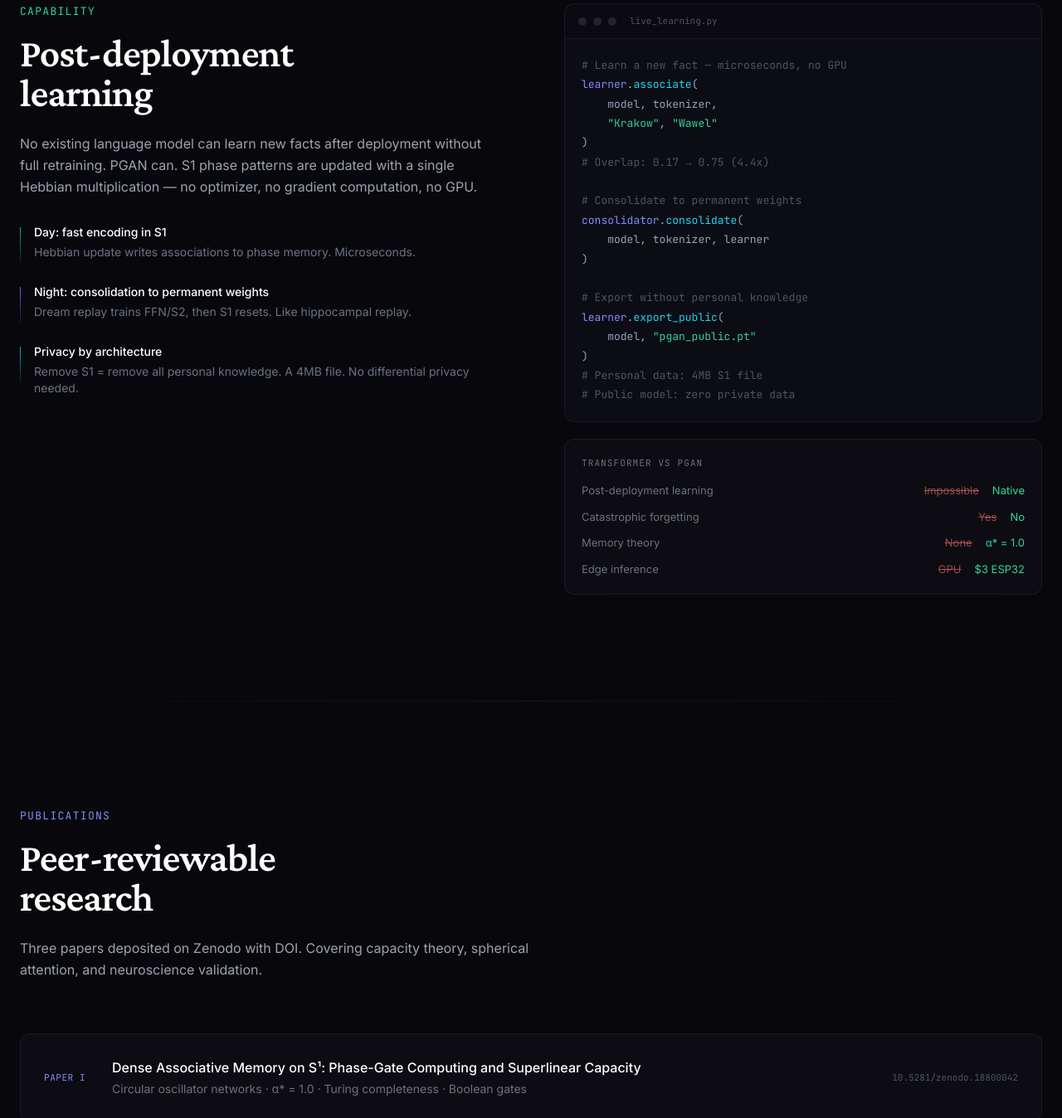
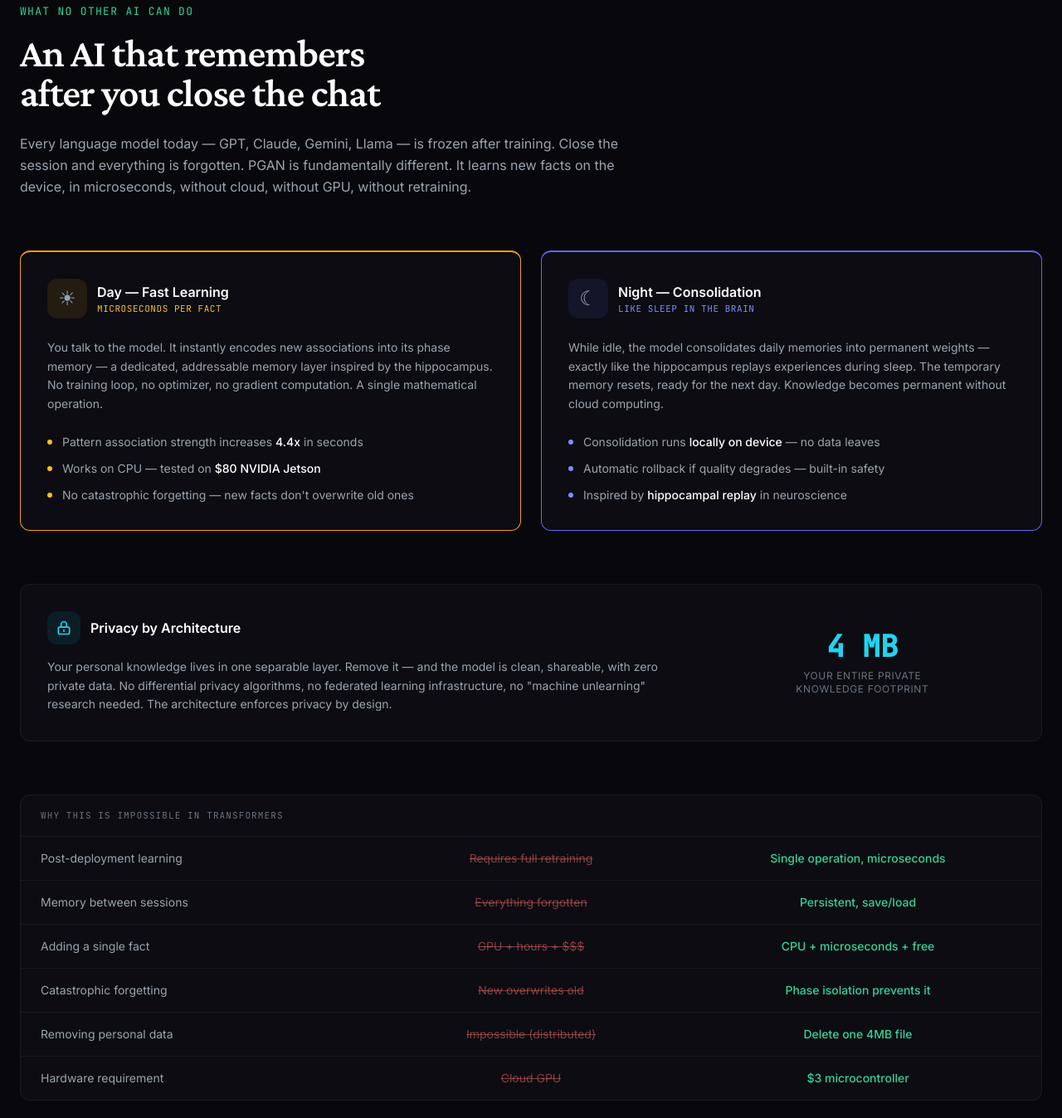
Before and after one commit to krisss0mecom/myreson-website, a plain HTML site: page index.html in a window 1280 px wide. Shown: the part 2967-4315 px from the top of the page at 83% size. Drawn offline with nearby package versions, Linux system fonts and the light colour scheme.

Commit message:
Redesign Live Learning section: day/night cycle, privacy, comparison - no code shown

```diff
--- a/index.html
+++ b/index.html
@@ -294,101 +294,121 @@
 <!-- Live Learning -->
 <section id="live-learning" class="py-24 md:py-32">
     <div class="max-w-7xl mx-auto px-6">
-        <div class="grid md:grid-cols-2 gap-16 md:gap-20 items-start">
-            <div class="reveal">
-                <p class="text-[13px] font-mono text-emerald-400 tracking-widest uppercase mb-4">Capability</p>
-                <h2 class="heading-serif text-3xl md:text-5xl text-white leading-tight mb-6">Post-deployment<br>learning</h2>
-                <p class="text-gray-400 leading-relaxed mb-8">
-                    No existing language model can learn new facts after deployment without full retraining. PGAN can. S1 phase patterns are updated with a single Hebbian multiplication &mdash; no optimizer, no gradient computation, no GPU.
-                </p>
+        <div class="max-w-3xl mb-16 reveal">
+            <p class="text-[13px] font-mono text-emerald-400 tracking-widest uppercase mb-4">What No Other AI Can Do</p>
+            <h2 class="heading-serif text-3xl md:text-5xl text-white leading-tight mb-6">An AI that remembers<br>after you close the chat</h2>
+            <p class="text-gray-400 leading-relaxed">Every language model today &mdash; GPT, Claude, Gemini, Llama &mdash; is frozen after training. Close the session and everything is forgotten. PGAN is fundamentally different. It learns new facts on the device, in microseconds, without cloud, without GPU, without retraining.</p>
+        </div>
 
-                <div class="space-y-5">
-                    <div class="flex items-start gap-4">
-                        <div class="w-px h-12 bg-gradient-to-b from-emerald-500 to-transparent mt-1 flex-shrink-0"></div>
+        <!-- Day/Night Cycle -->
+        <div class="grid md:grid-cols-2 gap-6 mb-16">
+            <!-- Day -->
+            <div class="glass rounded-xl p-8 reveal border-t-2 border-amber-500">
+                <div class="flex items-center gap-3 mb-6">
+                    <div class="w-12 h-12 rounded-xl bg-amber-500/10 flex items-center justify-center text-2xl">&#9728;</div>
                     <div>
-                            <div class="text-white font-medium text-sm mb-1">Day: fast encoding in S1</div>
-                            <div class="text-gray-500 text-sm">Hebbian update writes associations to phase memory. Microseconds.</div>
+                        <div class="text-white font-semibold">Day &mdash; Fast Learning</div>
+                        <div class="text-[11px] font-mono text-amber-400 uppercase tracking-wider">Microseconds per fact</div>
                     </div>
                 </div>
-                    <div class="flex items-start gap-4">
-                        <div class="w-px h-12 bg-gradient-to-b from-indigo-500 to-transparent mt-1 flex-shrink-0"></div>
-                        <div>
-                            <div class="text-white font-medium text-sm mb-1">Night: consolidation to permanent weights</div>
-                            <div class="text-gray-500 text-sm">Dream replay trains FFN/S2, then S1 resets. Like hippocampal replay.</div>
+                <p class="text-gray-400 text-sm leading-relaxed mb-6">You talk to the model. It instantly encodes new associations into its phase memory &mdash; a dedicated, addressable memory layer inspired by the hippocampus. No training loop, no optimizer, no gradient computation. A single mathematical operation.</p>
+                <div class="space-y-3">
+                    <div class="flex items-center gap-3">
+                        <div class="w-1.5 h-1.5 rounded-full bg-amber-400"></div>
+                        <span class="text-sm text-gray-400">Pattern association strength increases <span class="text-white font-medium">4.4x</span> in seconds</span>
+                    </div>
+                    <div class="flex items-center gap-3">
+                        <div class="w-1.5 h-1.5 rounded-full bg-amber-400"></div>
+                        <span class="text-sm text-gray-400">Works on CPU &mdash; tested on <span class="text-white font-medium">$80 NVIDIA Jetson</span></span>
+                    </div>
+                    <div class="flex items-center gap-3">
+                        <div class="w-1.5 h-1.5 rounded-full bg-amber-400"></div>
+                        <span class="text-sm text-gray-400">No catastrophic forgetting &mdash; new facts don't overwrite old ones</span>
                     </div>
                 </div>
-                    <div class="flex items-start gap-4">
-                        <div class="w-px h-12 bg-gradient-to-b from-cyan-500 to-transparent mt-1 flex-shrink-0"></div>
+            </div>
+
+            <!-- Night -->
+            <div class="glass rounded-xl p-8 reveal reveal-delay-1 border-t-2 border-indigo-500">
+                <div class="flex items-center gap-3 mb-6">
+                    <div class="w-12 h-12 rounded-xl bg-indigo-500/10 flex items-center justify-center text-2xl">&#9790;</div>
                     <div>
-                            <div class="text-white font-medium text-sm mb-1">Privacy by architecture</div>
-                            <div class="text-gray-500 text-sm">Remove S1 = remove all personal knowledge. A 4MB file. No differential privacy needed.</div>
+                        <div class="text-white font-semibold">Night &mdash; Consolidation</div>
+                        <div class="text-[11px] font-mono text-indigo-400 uppercase tracking-wider">Like sleep in the brain</div>
+                    </div>
+                </div>
+                <p class="text-gray-400 text-sm leading-relaxed mb-6">While idle, the model consolidates daily memories into permanent weights &mdash; exactly like the hippocampus replays experiences during sleep. The temporary memory resets, ready for the next day. Knowledge becomes permanent without cloud computing.</p>
+                <div class="space-y-3">
+                    <div class="flex items-center gap-3">
+                        <div class="w-1.5 h-1.5 rounded-full bg-indigo-400"></div>
+                        <span class="text-sm text-gray-400">Consolidation runs <span class="text-white font-medium">locally on device</span> &mdash; no data leaves</span>
+                    </div>
+                    <div class="flex items-center gap-3">
+                        <div class="w-1.5 h-1.5 rounded-full bg-indigo-400"></div>
+                        <span class="text-sm text-gray-400">Automatic rollback if quality degrades &mdash; built-in safety</span>
+                    </div>
+                    <div class="flex items-center gap-3">
+                        <div class="w-1.5 h-1.5 rounded-full bg-indigo-400"></div>
+                        <span class="text-sm text-gray-400">Inspired by <span class="text-white font-medium">hippocampal replay</span> in neuroscience</span>
                     </div>
                 </div>
             </div>
         </div>
 
-            <!-- Code block -->
-            <div class="reveal reveal-delay-2">
-                <div class="code-window rounded-xl overflow-hidden">
-                    <div class="flex items-center gap-2 px-4 py-3 border-b border-white/5 bg-black/20">
-                        <div class="w-2.5 h-2.5 rounded-full bg-white/10"></div>
-                        <div class="w-2.5 h-2.5 rounded-full bg-white/10"></div>
-                        <div class="w-2.5 h-2.5 rounded-full bg-white/10"></div>
-                        <span class="text-[11px] text-gray-600 ml-2 font-mono">live_learning.py</span>
+        <!-- Privacy -->
+        <div class="glass rounded-xl p-8 reveal mb-16">
+            <div class="grid md:grid-cols-3 gap-8 items-center">
+                <div class="md:col-span-2">
+                    <div class="flex items-center gap-3 mb-4">
+                        <div class="w-10 h-10 rounded-xl bg-cyan-500/10 flex items-center justify-center">
+                            <svg class="w-5 h-5 text-cyan-400" fill="none" stroke="currentColor" stroke-width="2" viewBox="0 0 24 24"><path stroke-linecap="round" stroke-linejoin="round" d="M12 15v2m-6 4h12a2 2 0 002-2v-6a2 2 0 00-2-2H6a2 2 0 00-2 2v6a2 2 0 002 2zm10-10V7a4 4 0 00-8 0v4h8z"/></svg>
                         </div>
-                    <pre class="p-5 text-[13px] font-mono leading-[1.8] overflow-x-auto"><code><span class="text-gray-600"># Learn a new fact &mdash; microseconds, no GPU</span>
-<span class="text-indigo-400">learner</span>.<span class="text-cyan-400">associate</span>(
-    model, tokenizer,
-    <span class="text-emerald-400">"Krakow"</span>, <span class="text-emerald-400">"Wawel"</span>
-)
-<span class="text-gray-600"># Overlap: 0.17 &rarr; 0.75 (4.4x)</span>
-
-<span class="text-gray-600"># Consolidate to permanent weights</span>
-<span class="text-indigo-400">consolidator</span>.<span class="text-cyan-400">consolidate</span>(
-    model, tokenizer, learner
-)
-
-<span class="text-gray-600"># Export without personal knowledge</span>
-<span class="text-indigo-400">learner</span>.<span class="text-cyan-400">export_public</span>(
-    model, <span class="text-emerald-400">"pgan_public.pt"</span>
-)
-<span class="text-gray-600"># Personal data: 4MB S1 file</span>
-<span class="text-gray-600"># Public model: zero private data</span></code></pre>
+                        <div class="text-white font-semibold">Privacy by Architecture</div>
                     </div>
-
-                <!-- Comparison mini -->
-                <div class="mt-5 glass rounded-xl p-5">
-                    <div class="text-[11px] font-mono text-gray-500 uppercase tracking-widest mb-4">Transformer vs PGAN</div>
-                    <div class="space-y-3 text-[13px]">
-                        <div class="flex justify-between items-center">
-                            <span class="text-gray-500">Post-deployment learning</span>
-                            <div class="flex gap-4">
-                                <span class="text-red-400/60 line-through">Impossible</span>
-                                <span class="text-emerald-400">Native</span>
+                    <p class="text-gray-400 text-sm leading-relaxed">Your personal knowledge lives in one separable layer. Remove it &mdash; and the model is clean, shareable, with zero private data. No differential privacy algorithms, no federated learning infrastructure, no "machine unlearning" research needed. The architecture enforces privacy by design.</p>
                 </div>
-                        </div>
-                        <div class="flex justify-between items-center">
-                            <span class="text-gray-500">Catastrophic forgetting</span>
-                            <div class="flex gap-4">
-                                <span class="text-red-400/60 line-through">Yes</span>
-                                <span class="text-emerald-400">No</span>
-                            </div>
-                        </div>
-                        <div class="flex justify-between items-center">
-                            <span class="text-gray-500">Memory theory</span>
-                            <div class="flex gap-4">
-                                <span class="text-red-400/60 line-through">None</span>
-                                <span class="text-emerald-400">&alpha;* = 1.0</span>
-                            </div>
-                        </div>
-                        <div class="flex justify-between items-center">
-                            <span class="text-gray-500">Edge inference</span>
-                            <div class="flex gap-4">
-                                <span class="text-red-400/60 line-through">GPU</span>
-                                <span class="text-emerald-400">$3 ESP32</span>
+                <div class="text-center">
+                    <div class="stat-mono text-4xl font-bold text-cyan-400 mb-2">4 MB</div>
+                    <div class="text-xs text-gray-500 uppercase tracking-wider">Your entire private<br>knowledge footprint</div>
                 </div>
             </div>
         </div>
+
+        <!-- Comparison table -->
+        <div class="glass rounded-xl overflow-hidden reveal">
+            <div class="px-6 py-4 border-b border-white/5">
+                <div class="text-[11px] font-mono text-gray-500 uppercase tracking-widest">Why This Is Impossible in Transformers</div>
+            </div>
+            <div class="divide-y divide-white/5">
+                <div class="grid grid-cols-3 px-6 py-4 text-sm">
+                    <span class="text-gray-400">Post-deployment learning</span>
+                    <span class="text-center text-red-400/50 line-through">Requires full retraining</span>
+                    <span class="text-center text-emerald-400 font-medium">Single operation, microseconds</span>
+                </div>
+                <div class="grid grid-cols-3 px-6 py-4 text-sm">
+                    <span class="text-gray-400">Memory between sessions</span>
+                    <span class="text-center text-red-400/50 line-through">Everything forgotten</span>
+                    <span class="text-center text-emerald-400 font-medium">Persistent, save/load</span>
+                </div>
+                <div class="grid grid-cols-3 px-6 py-4 text-sm">
+                    <span class="text-gray-400">Adding a single fact</span>
+                    <span class="text-center text-red-400/50 line-through">GPU + hours + $$$</span>
+                    <span class="text-center text-emerald-400 font-medium">CPU + microseconds + free</span>
+                </div>
+                <div class="grid grid-cols-3 px-6 py-4 text-sm">
+                    <span class="text-gray-400">Catastrophic forgetting</span>
+                    <span class="text-center text-red-400/50 line-through">New overwrites old</span>
+                    <span class="text-center text-emerald-400 font-medium">Phase isolation prevents it</span>
+                </div>
+                <div class="grid grid-cols-3 px-6 py-4 text-sm">
+                    <span class="text-gray-400">Removing personal data</span>
+                    <span class="text-center text-red-400/50 line-through">Impossible (distributed)</span>
+                    <span class="text-center text-emerald-400 font-medium">Delete one 4MB file</span>
+                </div>
+                <div class="grid grid-cols-3 px-6 py-4 text-sm">
+                    <span class="text-gray-400">Hardware requirement</span>
+                    <span class="text-center text-red-400/50 line-through">Cloud GPU</span>
+                    <span class="text-center text-emerald-400 font-medium">$3 microcontroller</span>
                 </div>
             </div>
         </div>
```
Lines whose indentation alone changed are shown as unchanged.
